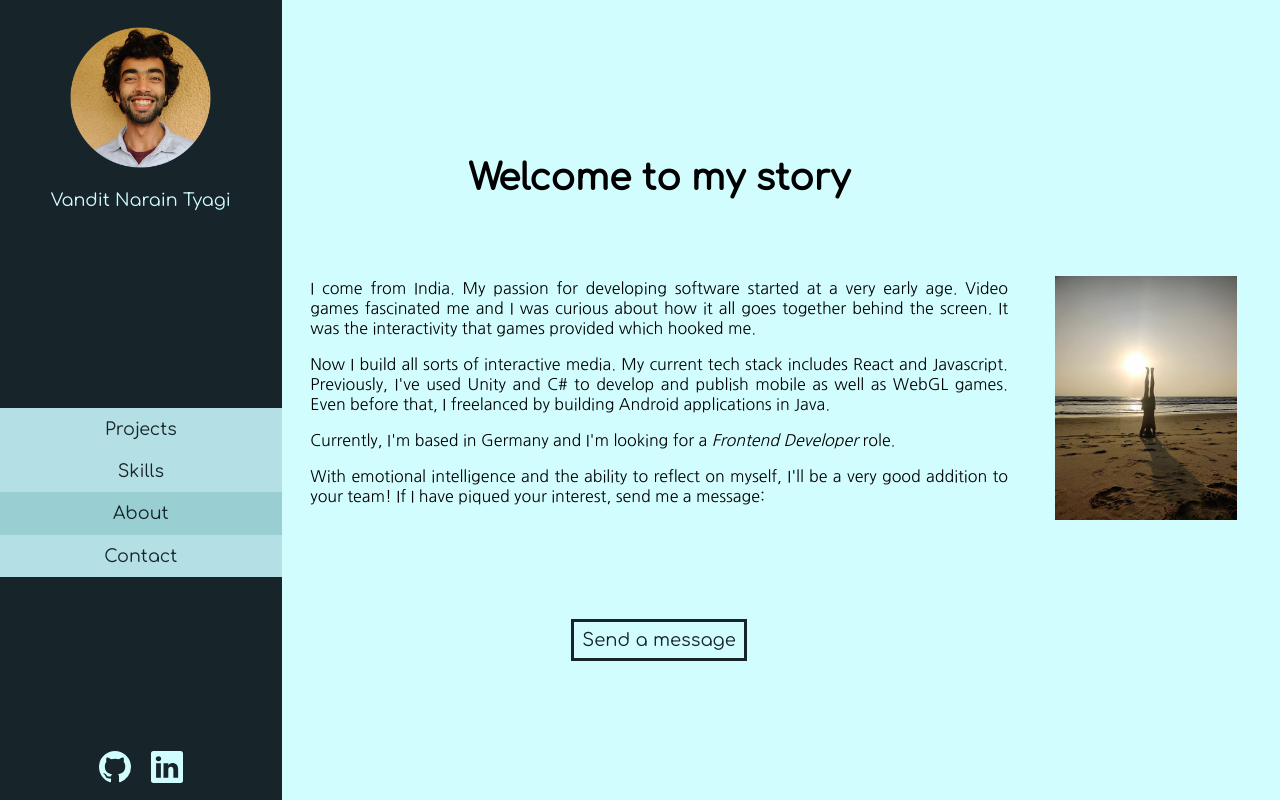
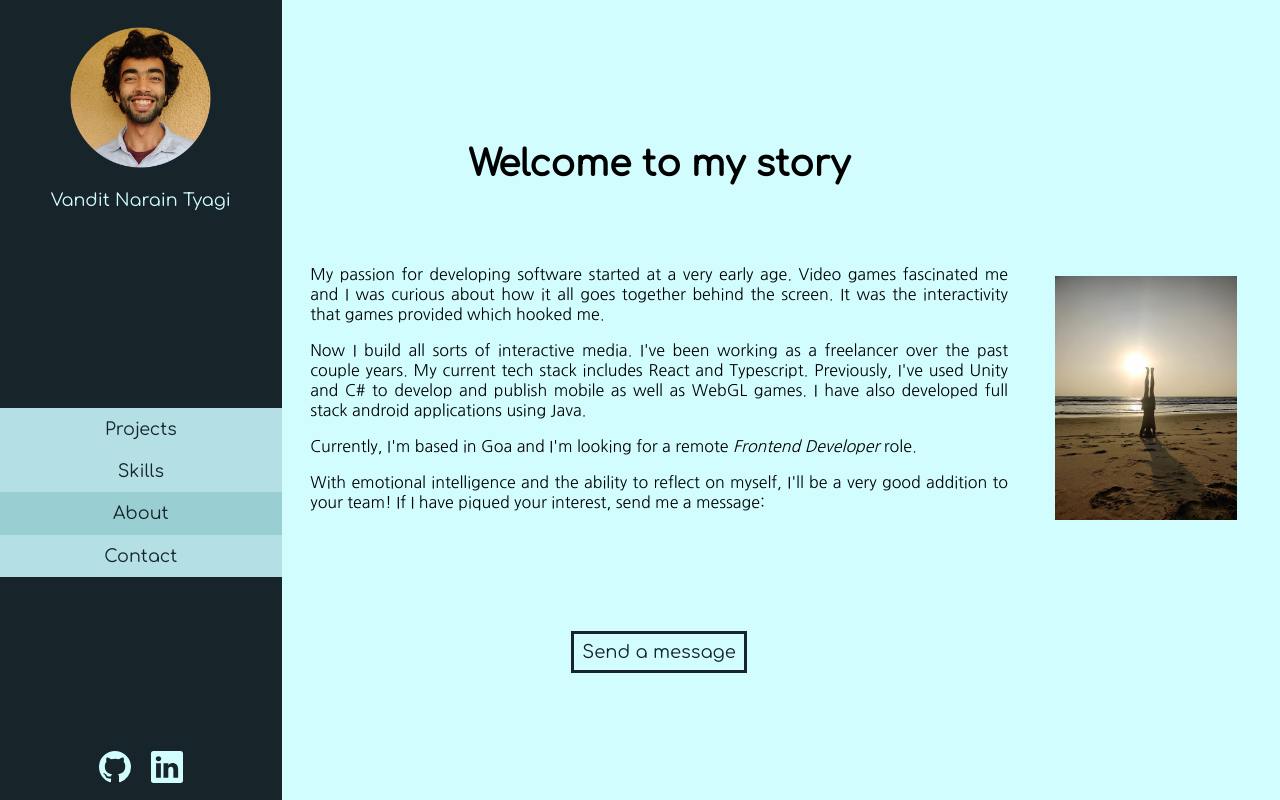
Before and after one commit to the-formless/react-portfolio, a React (Create React App) app: page /about in a window 1280 px wide. Built offline with nearby package versions, Linux system fonts and the light colour scheme.

Commit message:
Region update

```diff
--- a/src/Components/About/index.js
+++ b/src/Components/About/index.js
@@ -10,13 +10,13 @@ function About() {
         <h1>Welcome to my story</h1>
         <div className='about-text'>
           <p>
-            I come from India. My passion for developing software started at a very early age. Video games fascinated me and I was curious about how it all goes together behind the screen. It was the interactivity that games provided which hooked me.
+            My passion for developing software started at a very early age. Video games fascinated me and I was curious about how it all goes together behind the screen. It was the interactivity that games provided which hooked me.
           </p>
           <p>
-            Now I build all sorts of interactive media. My current tech stack includes React and Javascript. Previously, I've used Unity and C# to develop and publish mobile as well as WebGL games. Even before that, I freelanced by building Android applications in Java.
+            Now I build all sorts of interactive media. I've been working as a freelancer over the past couple years. My current tech stack includes React and Typescript. Previously, I've used Unity and C# to develop and publish mobile as well as WebGL games. I have also developed full stack android applications using Java.
           </p>
           <p>
-            Currently, I'm based in Germany and I'm looking for a <em>Frontend Developer</em> role.
+            Currently, I'm based in Goa and I'm looking for a remote <em>Frontend Developer</em> role.
           </p>
           <p>
             With emotional intelligence and the ability to reflect on myself, I'll be a very good addition to your team! If I have piqued your interest, send me a message:
--- a/src/Components/Projects/projectsData.js
+++ b/src/Components/Projects/projectsData.js
@@ -61,6 +61,15 @@ const tech = {
   blog: ''
   },
   {
+    title: 'Airlift (Mobile Game)',
+    images: [airlift1, airlift2, airlift3],
+    link: 'https://ticklinggenre.itch.io/airlift',
+    github: '',
+    description: ['A Mobile game developed with Unity and C#', 'Implements Google Play API', 'In-game achievements', 'Global player leaderboard'],
+    technologies: [tech.unity,  tech.csharp],
+    blog: ''
+  },
+  {
     title: 'Realtime Multiplayer Chess',
     images: [chess1, chess3, chess2],
     link: 'https://moonlit-fox-037c4a.netlify.app/',
@@ -79,15 +88,6 @@ const tech = {
     blog: ''
   },
   {
-    title: 'Airlift (Mobile Game)',
-    images: [airlift1, airlift2, airlift3],
-    link: 'https://ticklinggenre.itch.io/airlift',
-    github: '',
-    description: ['A Mobile game developed with Unity and C#', 'Implements Google Play API', 'In-game achievements', 'Global player leaderboard'],
-    technologies: [tech.unity,  tech.csharp],
-    blog: ''
-  },
-  {
     title: '2D Star System Simulator',
     images: [_2dstar1, _2dstar2],
     link: '',
```
